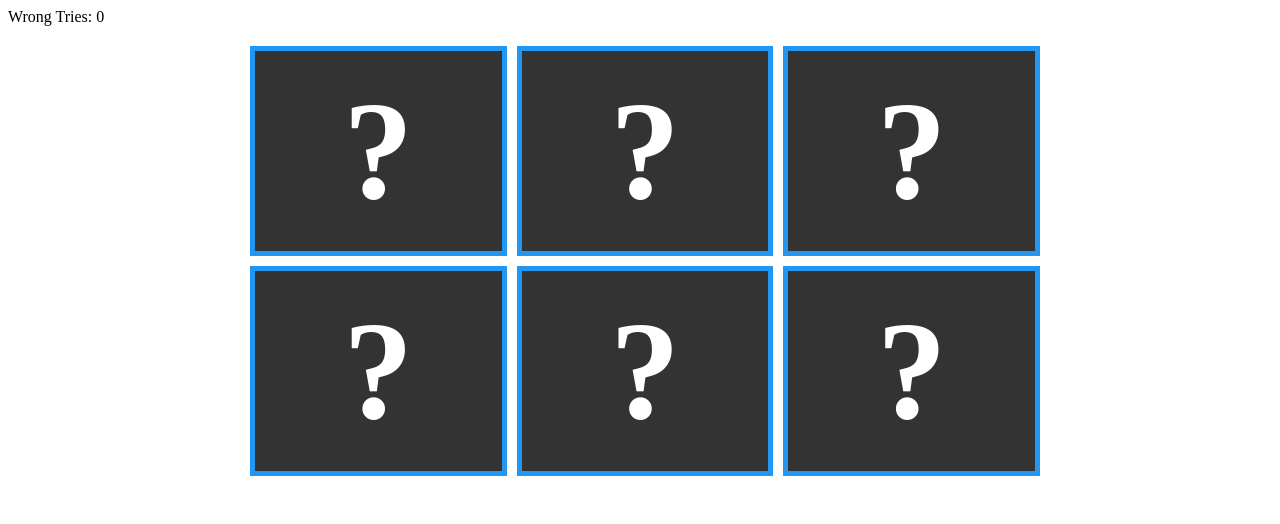
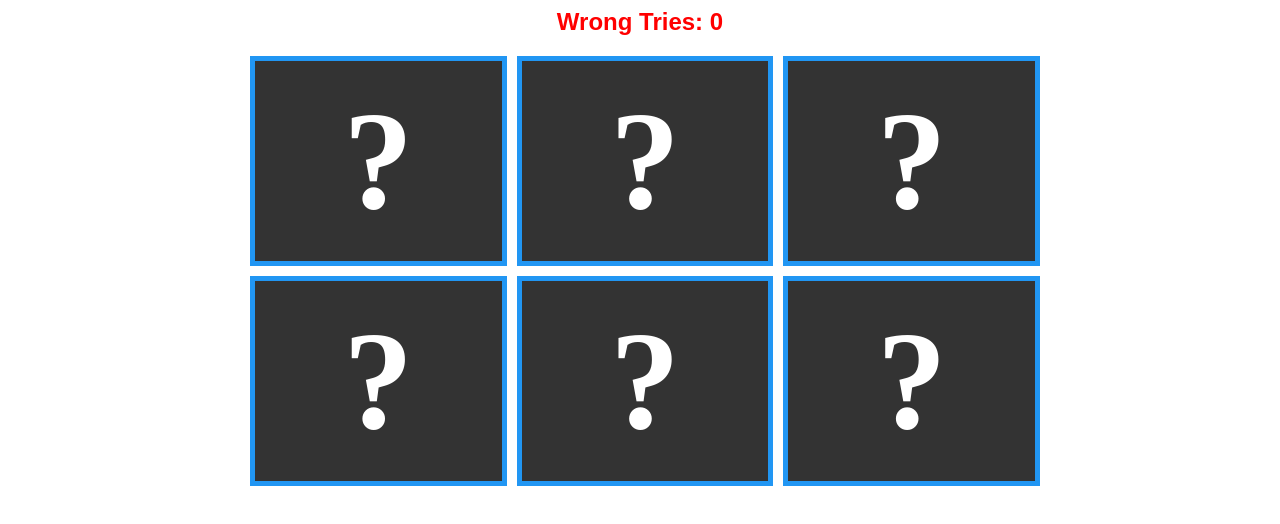
Before and after one commit to HawraaYounes/memorycardsgame, a plain HTML site: page index.html in a window 1280 px wide. Drawn offline with Linux system fonts and the light colour scheme.

Commit message:
Styling score system

```diff
--- a/styles.css
+++ b/styles.css
@@ -1,3 +1,12 @@
+body{
+    text-align: center;
+}
+.tries{
+    font-size: 24px;
+    font-family: Arial, Helvetica, sans-serif;
+    color: red;
+    font-weight: bold;
+}
 .memory-game-blocks {
     display: grid;
     width: 800px;
```
